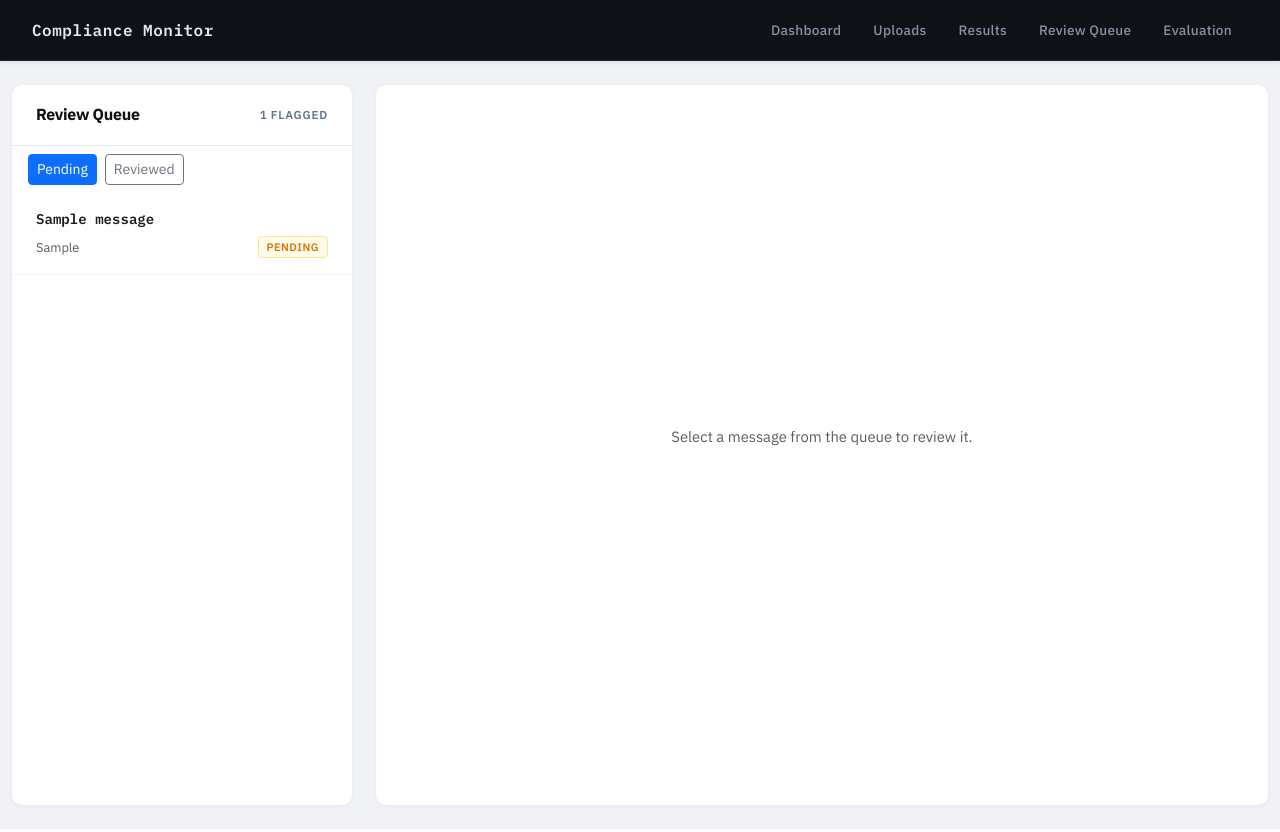
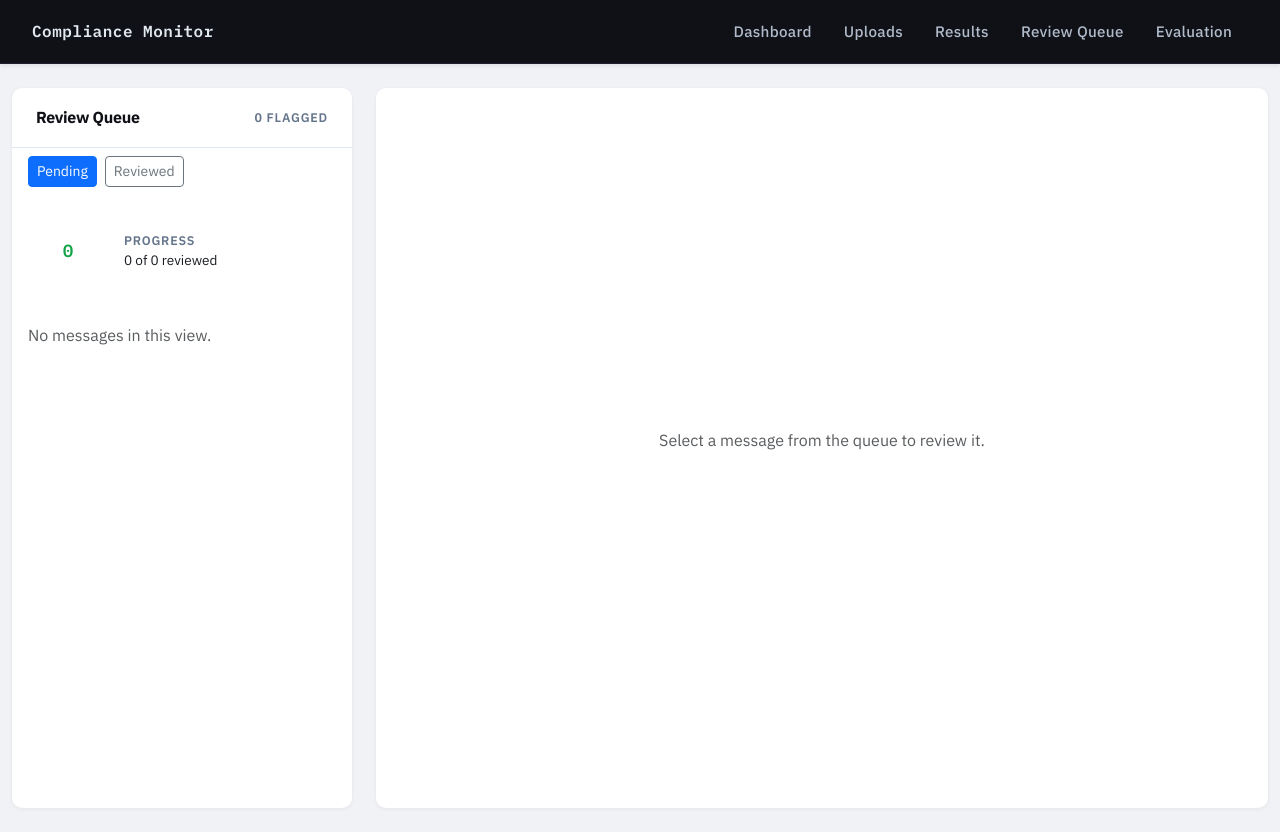
Before and after one commit to NokulungaMotsweni/FinalProject-ComplianceAuditSystem, a Django app: page /review/ in a window 1280 px wide. Run offline with Django 5.2, Linux system fonts and the light colour scheme; tables that the repository leaves empty hold one stand-in row (values such as "Sample post"); data that the repository does not hold is empty.

Commit message:
Fix review queue — filter results by session to prevent cross-session duplicates Fix review action — bulk update all method results on review to clear pending status Add close session feature — is_closed and closed_at fields to AuditSession model Add close_session view and URL Add session progress donut chart to review queue left panel Add reviewed messages notification on review action Fix run_audit — move delete() outside if/else to prevent duplicate results on re-run Increase font sizes across interface and improve nav link contrast

```diff
--- a/audit_app/models.py
+++ b/audit_app/models.py
@@ -18,6 +18,9 @@ class AuditSession(models.Model):
         blank=True
     )
     duration_seconds = models.FloatField(null=True, blank=True)
+    is_closed = models.BooleanField(default=False)
+    closed_at = models.DateTimeField(null=True, blank=True)
+
 
     class Meta:
         ordering = ["-created_at"]
--- a/audit_app/views.py
+++ b/audit_app/views.py
@@ -2,12 +2,13 @@ from django.shortcuts import render, redirect, get_object_or_404
 from messages_app.models import Message
 from .evaluate import run_full_evaluation
 from .models import AuditResult, AuditSession
-from audit_app.choices import DetectionMethod
+from audit_app.choices import DetectionMethod, ReviewStatus
 from audit_app.services.rule_engine import RuleBasedDetector
 from .services.tfidf_service import TFIDFDetector
 from audit_app.services.hybrid import hybrid_score
 from django.db.models import Count, Case, When, IntegerField
 from django.utils import timezone
+from django.contrib import messages
 import time
 
 
@@ -30,10 +31,11 @@ def run_audit(request):
 
     if batch_id:
         messages = list(Message.objects.filter(batch_id=batch_id))
-        # Clear existing audit results for this batch's messages only
-        AuditResult.objects.filter(message__in=messages)
     else:
         messages = list(Message.objects.all())
+
+    # Always clear old results before running
+    AuditResult.objects.filter(message__in=messages).delete()
 
     # Create a new session for this run
     session = AuditSession.objects.create(
@@ -181,7 +183,7 @@ def review_queue(request):
     # Get all flagged results, preferring hybrid where it exists
     all_flagged = (
         AuditResult.objects
-        .filter(flagged=True)
+        .filter(flagged=True, session=session)
         .select_related("message")
         .annotate(
             method_priority=Case(
@@ -226,6 +228,19 @@ def review_queue(request):
                 .order_by("method")
             )
 
+    total_flagged = AuditResult.objects.filter(
+        session=session,
+        flagged=True
+    ).values("message_id").distinct().count()
+
+    pending_count = AuditResult.objects.filter(
+        session=session,
+        flagged=True,
+        review_status=ReviewStatus.PENDING
+    ).values("message_id").distinct().count()
+
+    reviewed_count = total_flagged - pending_count
+
     context = {
         "queue": queue,
         "selected": selected,
@@ -233,7 +248,11 @@ def review_queue(request):
         "sessions": sessions,
         "current_session": session,
         "show": show,
+        "pending_count": pending_count,
+        "total_flagged": total_flagged,
+        "reviewed_count": reviewed_count,
     }
+
     return render(request, "review_queue.html", context)
 
 
@@ -250,10 +269,46 @@ def review_action(request, result_id):
 
         if request.user.is_authenticated:
             result.reviewed_by = request.user
+        else:
+            result.reviewed_at = None
 
         result.save()
 
+        if decision == "reviewed":
+            messages.success(request, f"Message from {result.message.sender_name} marked as confirmed risk.")
+        elif decision == "dismissed":
+            messages.info(request, f"Message from {result.message.sender_name} dismissed.")
+
+        AuditResult.objects.filter(
+            message=result.message,
+            session=result.session
+        ).exclude(id=result_id).update(
+            review_status=decision,
+            reviewed_at=timezone.now()
+        )
     return redirect(f"/review/?selected={result_id}")
+
+def close_session(request, session_id):
+    if request.method == "POST":
+        session = get_object_or_404(AuditSession, id=session_id)
+
+        # Double check no pending results remain
+        pending = AuditResult.objects.filter(
+            session=session,
+            flagged=True,
+            review_status=ReviewStatus.PENDING).exists()
+
+        if not pending:
+            session.is_closed = True
+            session.closed_at = timezone.now()
+            if request.user.is_authenticated:
+                session.closed_by = request.user
+            session.save()
+            messages.success(request, "Session closed successfully.")
+        else:
+            messages.warning(request, "Cannot close session — pending reviews remain.")
+
+    return redirect(f"/review/?session={session.id}")
 
 def evaluation_view(request):
     results = run_full_evaluation()
--- a/config/urls.py
+++ b/config/urls.py
@@ -27,4 +27,5 @@ urlpatterns = [
     path('review/', audit_views.review_queue, name='review_queue'),
     path('review/<int:result_id>/action/', audit_views.review_action, name='review_action'),
     path('evaluation/', audit_views.evaluation_view, name='evaluation'),
+path('review/<int:session_id>/close/', audit_views.close_session, name='close_session'),
 ]
--- a/static/css/style.css
+++ b/static/css/style.css
@@ -7,7 +7,7 @@ body {
     background-color: #f0f2f5;
     font-family: 'IBM Plex Sans', sans-serif;
     color: #1a1d23;
-    font-size: 0.925rem;
+    font-size: 1rem;
 }
 
 /* ── Navbar ── */
@@ -26,8 +26,8 @@ body {
 }
 
 .nav-link {
-    color: #8892a4 !important;
-    font-size: 0.85rem;
+    color: #b0bac9 !important;
+    font-size: 0.95rem;
     font-weight: 500;
     letter-spacing: 0.3px;
     padding: 0.5rem 1rem !important;
@@ -125,7 +125,7 @@ body {
 .stat-card.stat-medium   { border-left-color: #0284c7; }
 
 .stat-label {
-    font-size: 0.72rem;
+    font-size: 0.78rem;
     font-weight: 600;
     text-transform: uppercase;
     letter-spacing: 0.8px;
@@ -154,7 +154,7 @@ body {
 }
 
 .panel-title {
-    font-size: 0.72rem;
+    font-size: 0.78rem;
     font-weight: 600;
     text-transform: uppercase;
     letter-spacing: 0.8px;
@@ -164,7 +164,7 @@ body {
 
 /* ── Table ── */
 .table thead th {
-    font-size: 0.72rem;
+    font-size: 0.78rem;
     font-weight: 600;
     text-transform: uppercase;
     letter-spacing: 0.7px;
@@ -178,7 +178,7 @@ body {
     padding: 0.85rem 0.75rem;
     border-bottom: 1px solid #f1f5f9;
     color: #1a1d23;
-    font-size: 0.9rem;
+    font-size: 0.95rem;
     overflow: hidden;
 }
 
@@ -203,7 +203,7 @@ body {
 /* ── Risk Badges ── */
 .risk-badge {
     display: inline-block;
-    font-size: 0.72rem;
+    font-size: 0.75rem;
     font-weight: 600;
     letter-spacing: 0.5px;
     text-transform: uppercase;
@@ -238,7 +238,7 @@ body {
 /* ── Status Badges ── */
 .status-badge {
     display: inline-block;
-    font-size: 0.68rem;
+    font-size: 0.75rem;
     font-weight: 600;
     letter-spacing: 0.5px;
     text-transform: uppercase;
@@ -280,7 +280,7 @@ body {
 }
 
 .card h6 {
-    font-size: 0.72rem;
+    font-size: 0.78rem;
     font-weight: 600;
     text-transform: uppercase;
     letter-spacing: 0.8px;
@@ -406,7 +406,7 @@ body {
 }
 
 .queue-count {
-    font-size: 0.72rem;
+    font-size: 0.78rem;
     font-weight: 600;
     text-transform: uppercase;
     letter-spacing: 0.8px;
--- a/static/js/app.js
+++ b/static/js/app.js
@@ -33,6 +33,32 @@ document.addEventListener("DOMContentLoaded", function () {
         });
     }
 
+    // Progress Donut
+    const progressCanvas = document.getElementById("progressDonut");
+    if (progressCanvas) {
+        const pending = parseInt(progressCanvas.dataset.pending);
+        const total = parseInt(progressCanvas.dataset.total);
+        const reviewed = total - pending;
+
+        new Chart(progressCanvas, {
+            type: "doughnut",
+            data: {
+                datasets: [{
+                    data: pending === 0 ? [total, 0] : [reviewed, pending],
+                    backgroundColor: pending === 0
+                        ? ["#16a34a", "#f0fdf4"]
+                        : ["#e2e8f0", "#e53e3e"],
+                    borderWidth: 0,
+                }]
+            },
+            options: {
+                cutout: "72%",
+                plugins: { legend: { display: false }, tooltip: { enabled: false } },
+                animation: { duration: 600 }
+            }
+        });
+    }
+
     // Evaluation row click
     const evalRows = document.querySelectorAll('.eval-row');
     if (evalRows.length > 0) {
--- a/templates/review_queue.html
+++ b/templates/review_queue.html
@@ -22,6 +22,53 @@
                class="btn btn-sm {% if show == 'reviewed' %}btn-primary{% else %}btn-outline-secondary{% endif %}">
                 Reviewed
             </a>
+        </div>
+
+        <!-- Session Progress Donut -->
+        <div class="session-progress px-3 py-3">
+            <div class="d-flex align-items-center gap-3">
+                <div style="position: relative; width: 80px; height: 80px; flex-shrink: 0;">
+                    <canvas id="progressDonut"
+                        data-pending="{{ pending_count }}"
+                        data-total="{{ total_flagged }}">
+                    </canvas>
+                    <div style="position: absolute; top: 50%; left: 50%; transform: translate(-50%, -50%);
+                                font-family: 'IBM Plex Mono', monospace; font-weight: 600; font-size: 1.1rem;
+                                color: {% if pending_count == 0 %}#16a34a{% else %}#e53e3e{% endif %};">
+                        {{ pending_count }}
+                    </div>
+                </div>
+                <div>
+                    <div style="font-size: 0.78rem; font-weight: 600; text-transform: uppercase;
+                                letter-spacing: 0.8px; color: #64748b;">Progress</div>
+                    <div style="font-size: 0.85rem; color: #1a1d23;">
+                        {{ reviewed_count }} of {{ total_flagged }} reviewed
+                    </div>
+                </div>
+            </div>
+
+            <!-- Close Session Button -->
+            {% if current_session and not current_session.is_closed %}
+                <form method="POST" action="/review/{{ current_session.id }}/close/" class="mt-3">
+                    {% csrf_token %}
+                    <button type="submit"
+                            {% if pending_count > 0 %}disabled{% endif %}
+                            class="btn btn-run w-100 {% if pending_count > 0 %}opacity-50{% endif %}">
+                        {% if pending_count == 0 %}
+                            <form method="POST" action="/review/{{ current_session.id }}/close/" class="mt-3">
+                                {% csrf_token %}
+                                <button type="submit" class="btn btn-run w-100">
+                                    Close Session
+                                </button>
+                            </form>
+                        {% endif %}
+                    </button>
+                </form>
+            {% elif current_session.is_closed %}
+                <div class="mt-3 text-center" style="font-size: 0.78rem; color: #16a34a; font-weight: 600;">
+                    ✓ Session closed {{ current_session.closed_at|date:"d M Y H:i" }}
+                </div>
+            {% endif %}
         </div>
 
         <div class="review-list-scroll">
```
Also changed, not shown: audit_app/migrations/0007_auditsession_closed_at_auditsession_closed_by_and_more.py (added), audit_app/migrations/0008_remove_auditsession_closed_by.py (added).
